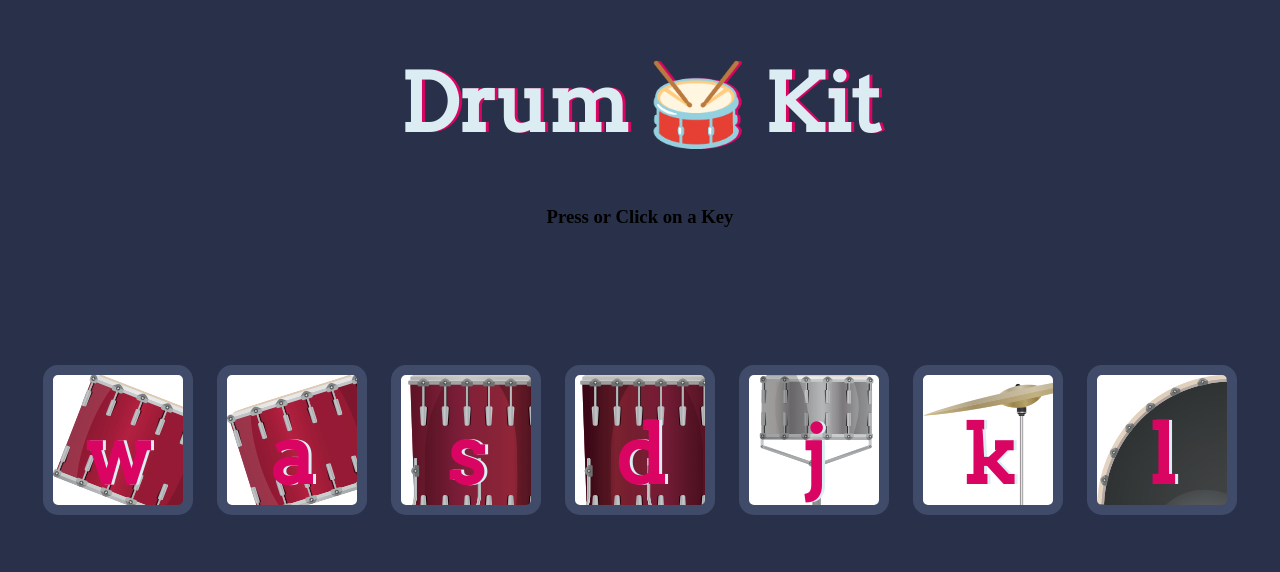
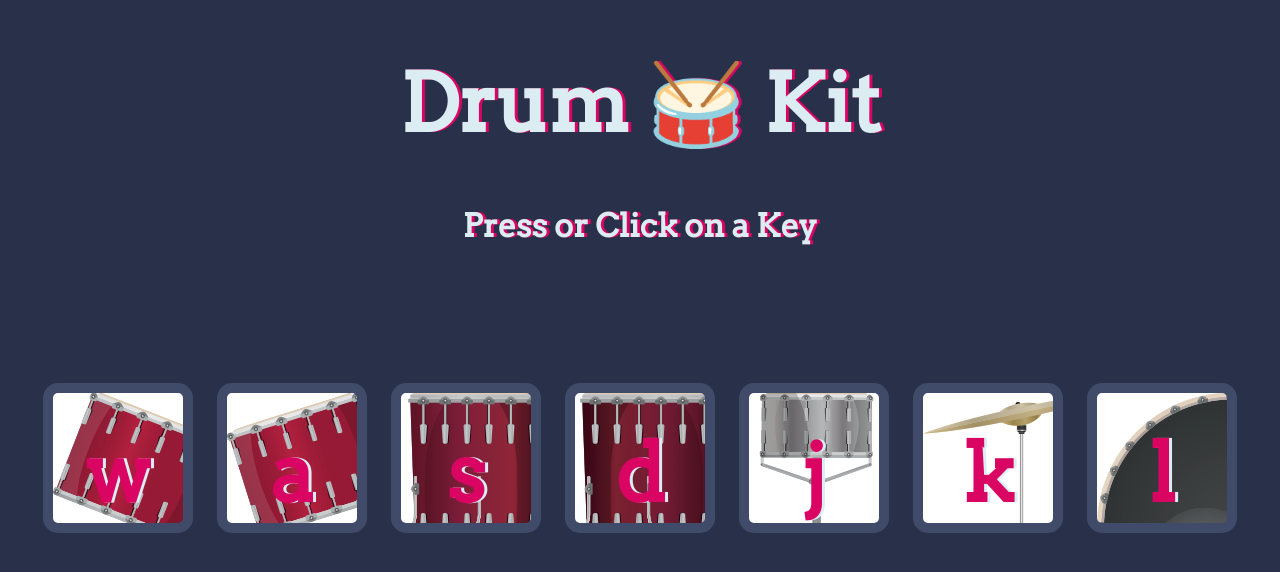
Before and after one commit to Divyanshb30/Drum-Play, a plain HTML site: page index.html in a window 1280 px wide. Drawn offline with Linux system fonts and the light colour scheme.

Commit message:
Update styles.css

```diff
--- a/styles.css
+++ b/styles.css
@@ -9,6 +9,13 @@ h1 {
   font-family: "Arvo", cursive;
   text-shadow: 3px 0 #DA0463;
 
+}
+
+h3{
+  font-size: 2rem;
+  color: #DBEDF3;
+  font-family: "Arvo", cursive;
+  text-shadow: 3px 0 #DA0463;
 }
 
 footer {
```
